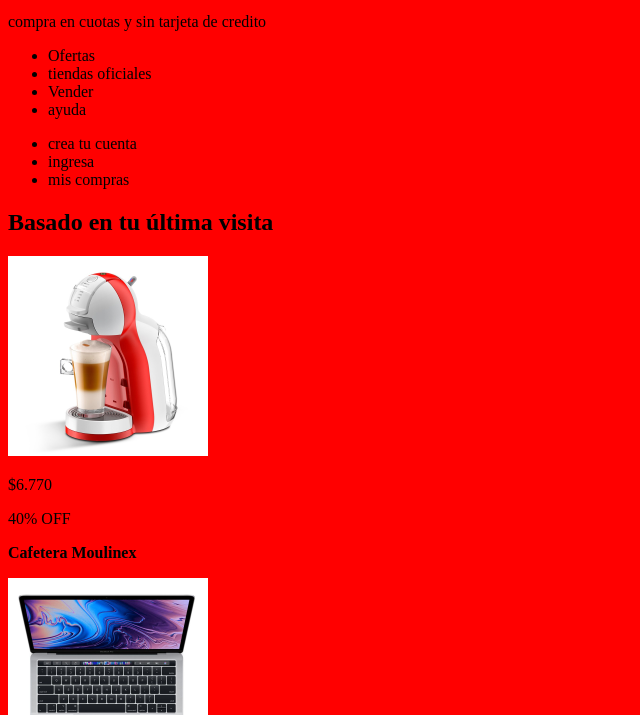
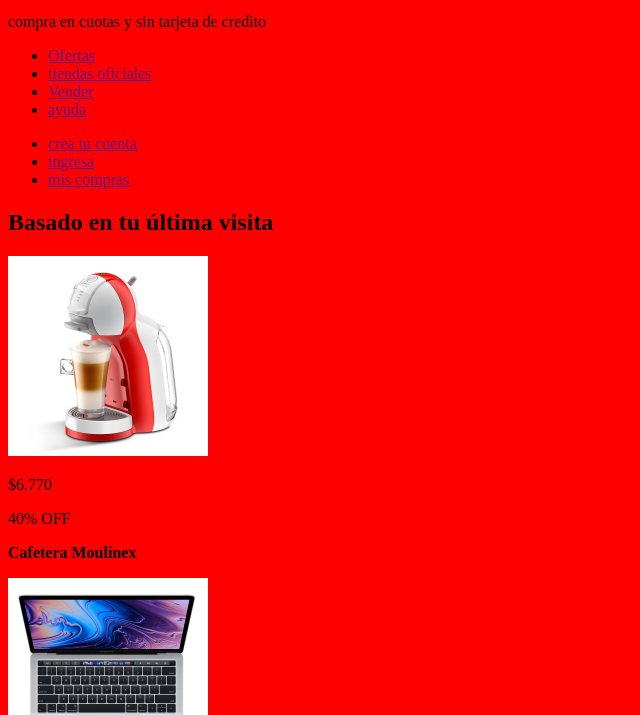
Before and after one commit to CarlosMartinez05/Proyecto-MercadoLiebreDH, a plain HTML site: page views/home.html in a window 1280 px wide. Shown: the part 85-800 px from the top of the page, without its empty margins (0-640 px from the left). Drawn offline with Linux system fonts and the light colour scheme.

Commit message:
correccion a los hiperviculos

```diff
--- a/views/home.html
+++ b/views/home.html
@@ -17,19 +17,21 @@
 
 </header>
  <ul>
-     <li>Ofertas</li>
+     <li><a href="">Ofertas</a></li>
 
-     <li>tiendas oficiales </li>
+     <li><a href="">tiendas oficiales</a> </li>
 
-     <li>Vender</li>
+     <li><a href="">Vender</a></li>
 
-     <li>ayuda</li>
+     <li><a href="">ayuda</a></li>
  </ul>
 
  <ul>
-     <li>crea tu cuenta</li>
-     <li> ingresa</li>
-     <li> mis compras</li>
+     <li><a href="">crea tu cuenta</a></li>
+
+     <li><a href="">ingresa</a></li>
+
+     <li><a href="">mis compras</a></li>
  </ul>
 
  <section>
```
